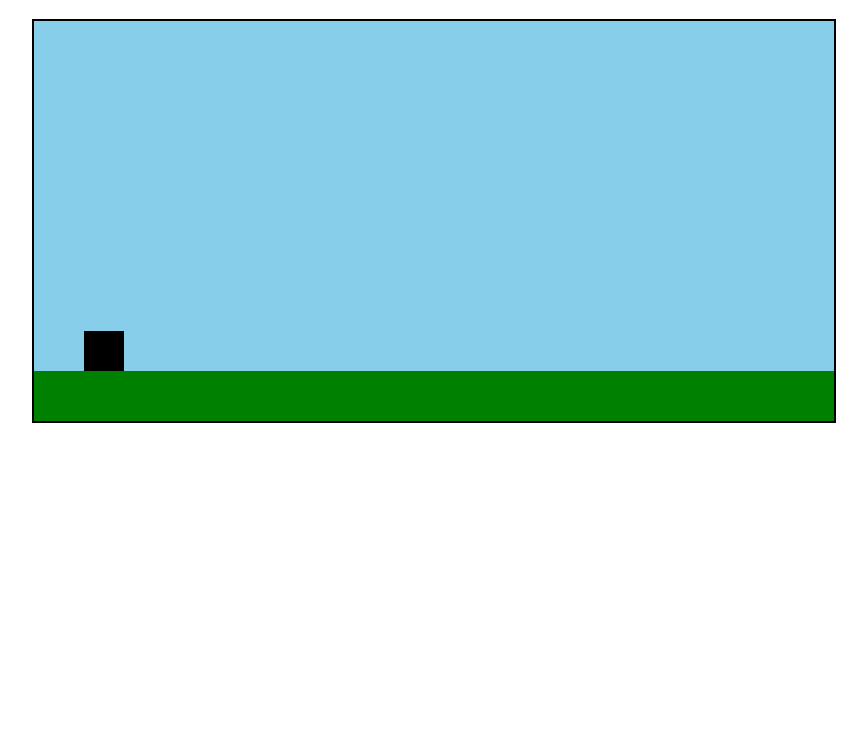
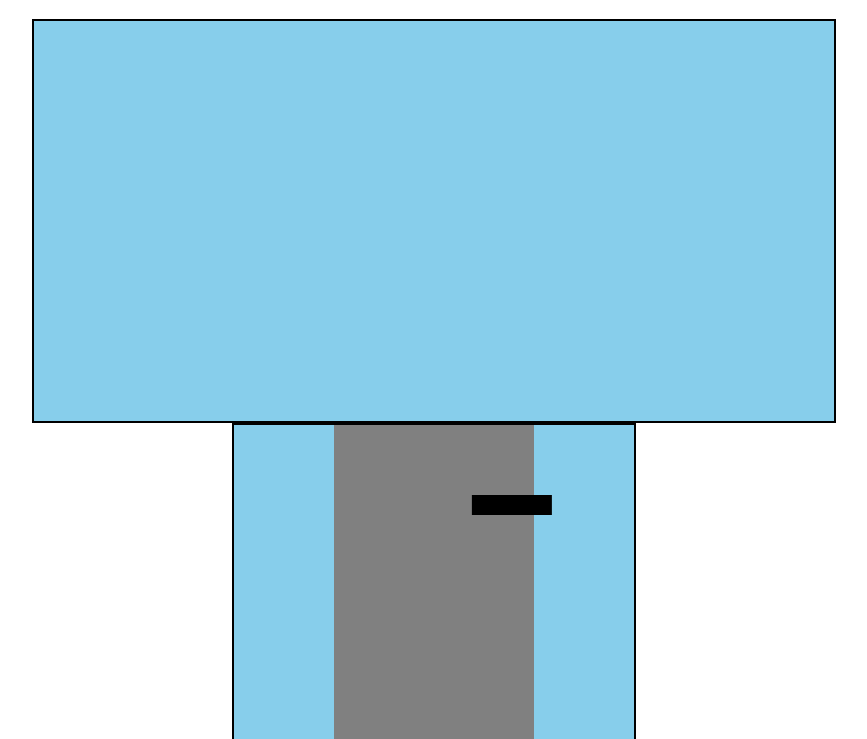
Before and after one commit to boridamma/mrshin, a plain HTML site: page penguin/index.html in a window 1280 px wide. Shown: the part 61-800 px from the top of the page, without its empty margins (206-1073 px from the left). Drawn offline with Linux system fonts and the light colour scheme.

Commit message:
Update index.html

```diff
--- a/penguin/index.html
+++ b/penguin/index.html
@@ -21,70 +21,80 @@
     <h1>Jumping Penguin</h1>
     <canvas id="gameCanvas" width="800" height="400"></canvas>
     <script>
-        const canvas = document.getElementById("gameCanvas");
+        const canvas = document.createElement("canvas");
+document.body.appendChild(canvas);
 const ctx = canvas.getContext("2d");
+canvas.width = 400;
+canvas.height = 600;
 
-        const penguin = {
-            x: 50,
-            y: 300,
-            width: 40,
-            height: 40,
-            velocityY: 0,
-            gravity: 0.5,
-            jumpPower: -10,
-            isJumping: false
-        };
+let penguin = { x: 180, y: 450, width: 40, height: 40, vy: 0, jumping: false };
+let holes = [];
+let roadSpeed = 3;
+let gravity = 0.5;
+let jumpStrength = -10;
 
-        const ground = {
-            x: 0,
-            y: 350,
-            width: canvas.width,
-            height: 50
-        };
+function createHole() {
+    let holeX = Math.random() * (canvas.width - 80);
+    holes.push({ x: holeX, y: -20, width: 80, height: 20 });
+}
 
-        function drawPenguin() {
+function update() {
+    penguin.vy += gravity;
+    penguin.y += penguin.vy;
+
+    if (penguin.y > 450) {
+        penguin.y = 450;
+        penguin.vy = 0;
+        penguin.jumping = false;
+    }
+
+    for (let i = 0; i < holes.length; i++) {
+        holes[i].y += roadSpeed;
+        if (
+            penguin.x < holes[i].x + holes[i].width &&
+            penguin.x + penguin.width > holes[i].x &&
+            penguin.y + penguin.height > holes[i].y &&
+            penguin.y < holes[i].y + holes[i].height
+        ) {
+            alert("Game Over!");
+            document.location.reload();
+        }
+    }
+    holes = holes.filter(h => h.y < canvas.height);
+}
+
+function draw() {
+    ctx.clearRect(0, 0, canvas.width, canvas.height);
+    ctx.fillStyle = "gray";
+    ctx.fillRect(100, 0, 200, canvas.height);
+
     ctx.fillStyle = "black";
+    for (let hole of holes) {
+        ctx.fillRect(hole.x, hole.y, hole.width, hole.height);
+    }
+
+    ctx.fillStyle = "blue";
     ctx.fillRect(penguin.x, penguin.y, penguin.width, penguin.height);
 }
 
-        function drawGround() {
-            ctx.fillStyle = "green";
-            ctx.fillRect(ground.x, ground.y, ground.width, ground.height);
-        }
-
-        function update() {
-            penguin.velocityY += penguin.gravity;
-            penguin.y += penguin.velocityY;
-
-            if (penguin.y + penguin.height > ground.y) {
-                penguin.y = ground.y - penguin.height;
-                penguin.velocityY = 0;
-                penguin.isJumping = false;
-            }
-        }
-
-        function jump() {
-            if (!penguin.isJumping) {
-                penguin.velocityY = penguin.jumpPower;
-                penguin.isJumping = true;
-            }
-        }
-
 function gameLoop() {
-            ctx.clearRect(0, 0, canvas.width, canvas.height);
-            drawGround();
-            drawPenguin();
     update();
+    draw();
     requestAnimationFrame(gameLoop);
 }
 
-        window.addEventListener("keydown", (event) => {
-            if (event.code === "Space") {
-                jump();
+document.addEventListener("keydown", (e) => {
+    if (e.key === "ArrowLeft" && penguin.x > 110) penguin.x -= 50;
+    if (e.key === "ArrowRight" && penguin.x < 250) penguin.x += 50;
+    if (e.key === "ArrowUp" && !penguin.jumping) {
+        penguin.vy = jumpStrength;
+        penguin.jumping = true;
     }
 });
 
+setInterval(createHole, 1500);
 gameLoop();
+
     </script>
 </body>
 </html>
```
Lines whose indentation alone changed are shown as unchanged.
